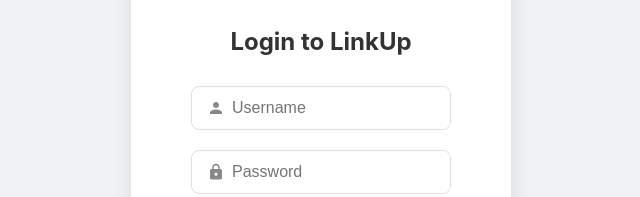
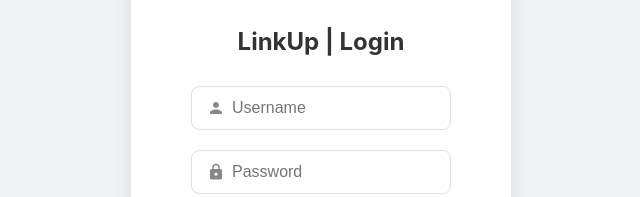
Before and after one commit to arindam3122/user, a plain HTML site: page index.html in a window 1280 px wide. Shown: the part 357-554 px from the top of the page, 319-959 px from the left. Drawn offline with Linux system fonts and the light colour scheme.

Commit message:
new update

```diff
--- a/index.html
+++ b/index.html
@@ -3,7 +3,8 @@
 <head>
   <meta charset="UTF-8" />
   <meta name="viewport" content="width=device-width, initial-scale=1" />
-  <title>Login to LinkUp</title>
+  <link rel="icon" type="image/x-icon" href="linkup.png">
+  <title>LinkUp</title>
   <style>
     body {
       font-family: 'Inter', sans-serif; /* Using Inter for a modern look */
@@ -148,7 +149,7 @@
     <div class="logo">
       <img src="linkup.png" alt="LinkUp Logo">
     </div>
-    <h2>Login to LinkUp</h2>
+    <h2>LinkUp | Login</h2>
     <div id="error" class="error"></div>
 
     <div class="input-field-wrapper">
```
Also changed, not shown: dashboard.html (+1 -0 lines).
